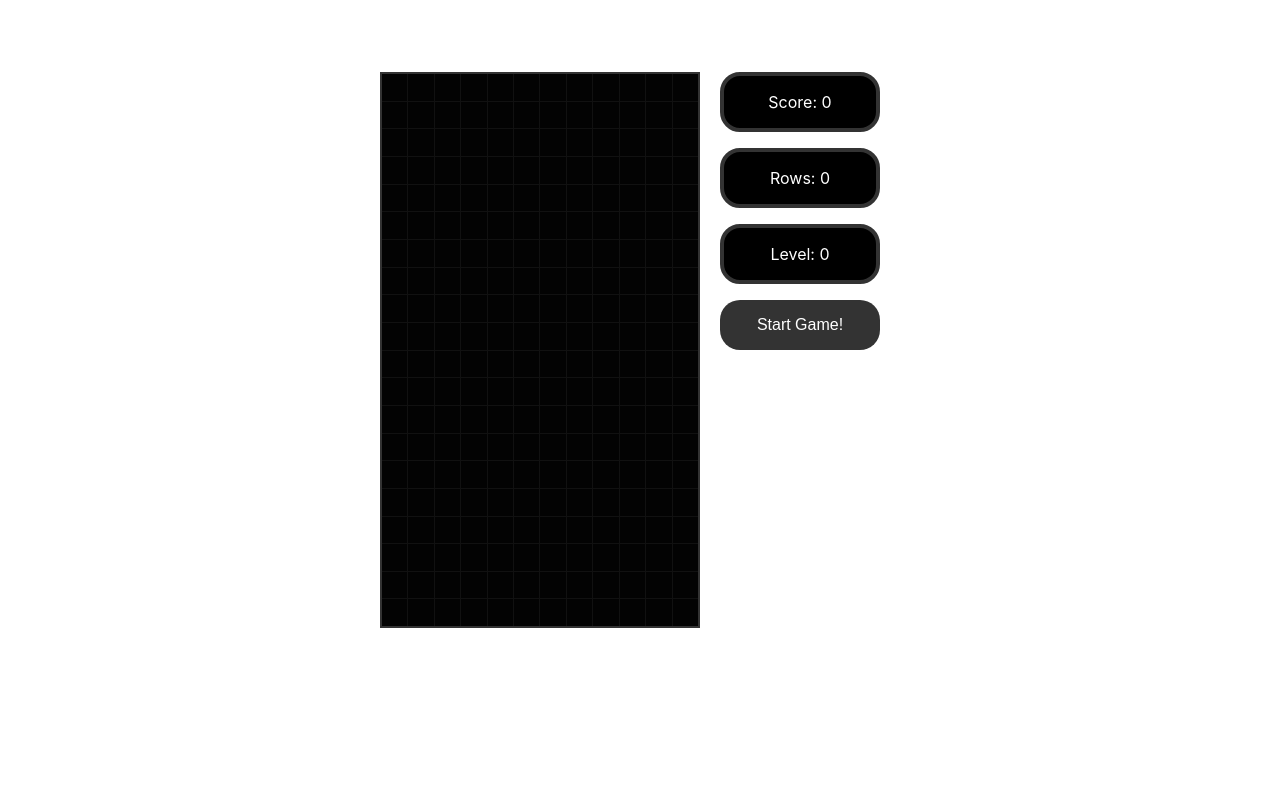
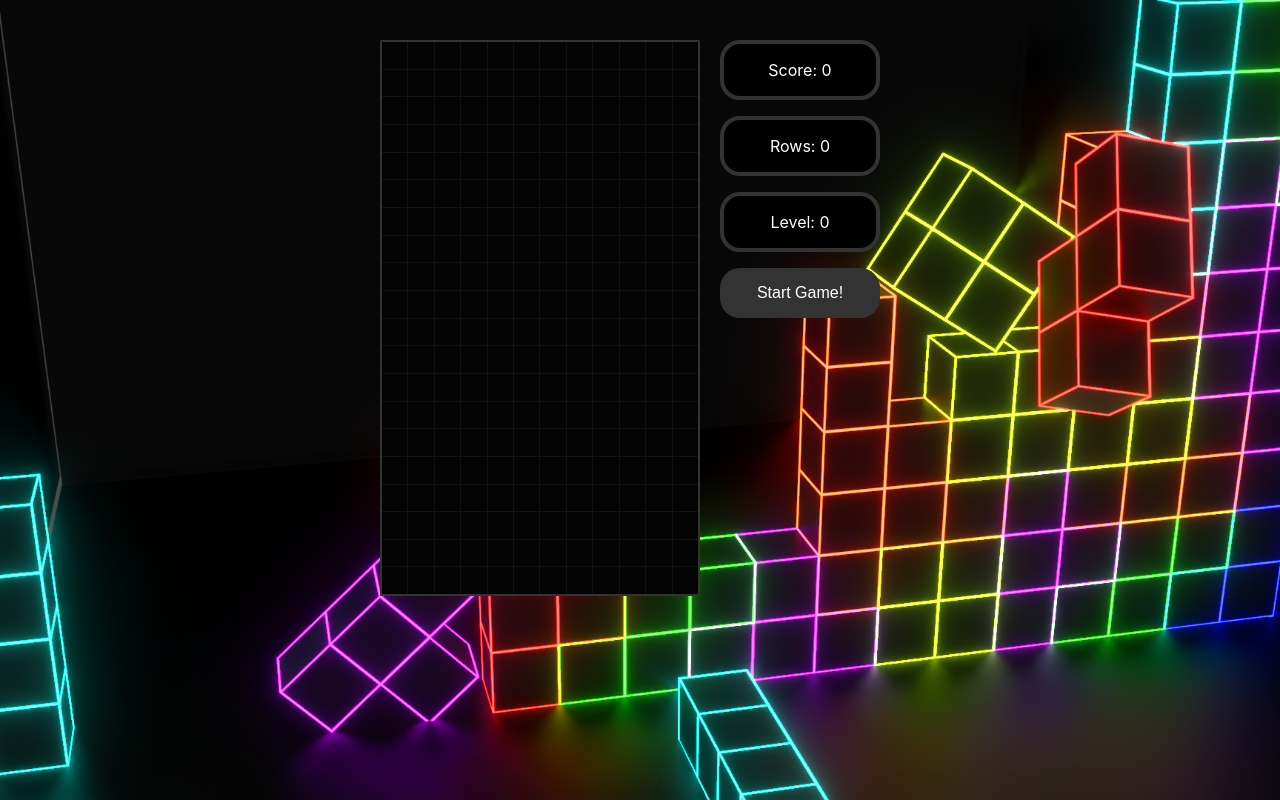
Before and after one commit to CRSylar/ft_Red_Tetris, a Next.js app: page /match in a window 1280 px wide. Built offline with nearby package versions, Linux system fonts and the light colour scheme.

Commit message:
Finita la parte game, piccolo problema col conto delle Row eliminate che va di 2 in 2, da capire, poi lavorare per integrazione con resto webapp

```diff
--- a/components/MatchComponent.js
+++ b/components/MatchComponent.js
@@ -1,9 +1,10 @@
 import React from 'react';
 import Tetris from "../gameComponents/Tetris";
+import styles from "../styles/Match.module.css"
 
 function MatchComponent (props) {
 	return (
-		<div>
+		<div className={styles.match}>
 			<Tetris />
 		</div>
 	);
--- a/gameComponents/Stage.js
+++ b/gameComponents/Stage.js
@@ -1,15 +1,16 @@
 import React from 'react';
 import Cell from "./Cell";
 import styled from "styled-components";
+import {STAGE_HEIGHT, STAGE_WIDTH} from "../gameHelpers/Utility";
 
 
 const StyledStage = styled.div`
 	display: grid;
 	grid-template-rows: repeat(
-		${props => props.height},
-		calc(25vw / ${props => props.width})
+		${STAGE_HEIGHT},
+		calc(25vw / ${STAGE_WIDTH})
 	);
-	grid-template-columns: repeat(${props => props.width}, 1fr);
+	grid-template-columns: repeat(${STAGE_WIDTH}, 1fr);
 	grid-gap:1px;
 	border: 2px solid #333;
 	width: 100%;
@@ -20,7 +21,7 @@ const StyledStage = styled.div`
 
 function Stage ({stage}) {
 	return (
-		<StyledStage width={stage[0].length} height={stage.length}>
+		<StyledStage>
 			{stage.map(row => row.map((cell, x) =>
 				<Cell key={x} type={cell[0]} />)
 			)}
--- a/gameComponents/Tetris.js
+++ b/gameComponents/Tetris.js
@@ -12,7 +12,7 @@ import {useGameStatus} from "../gameHelpers/Hooks/useGameStatus";
 // Styled Components
 const StyledTetrisWrapper = styled.div`
 	width: 100vw;
-	height: 80vh;
+	height: 100vh;
 `
 
 const StyledTetris = styled.div`
@@ -20,7 +20,7 @@ const StyledTetris = styled.div`
 	justify-content: center;
 	align-items: flex-start;
 	padding: 2.5rem;
-	margin: 2rem auto;
+	margin: auto;
 	max-width: 900px;
 
 	.Aside {
@@ -58,12 +58,13 @@ function Tetris () {
 		setLevel(0)
 	}
 
+	// Drop the Tetro by 1 line
 	const drop = () => {
-		// increase level every 10rows
-		/*if (rows > (level + 1) * 10) {
-			setLevel(prevState => prevState +1)
+		// increase level & speed every 10rows
+		if (rows > (level + 1) * 10) {
+			setLevel(prevState => prevState + 1)
 			setSpeed( 1000 / (level + 1) + 200)
-		}*/
+		}
 		//
 		if (!checkCollision(tetro, stage, {x: 0, y: 1}))
 			updateTetroPos({x: 0, y: 1, collided: false})
@@ -106,6 +107,7 @@ function Tetris () {
 		}
 	}
 
+	// Automatically drop the Tetro at specified speed
 	useInterval( () => {
 		drop()
 	}, speed)
@@ -116,6 +118,7 @@ function Tetris () {
 			<StyledTetris>
 
 			<Stage stage={stage}/>
+
 			<div className={"Aside"}>
 				{gameOver ?
 					(<Display gameOver={gameOver} text={'Game Over'} />)
--- a/gameHelpers/Hooks/useStage.js
+++ b/gameHelpers/Hooks/useStage.js
@@ -18,6 +18,7 @@ export const useStage = (tetro, spawnTetro) => {
 			presentStage.reduce( (newStage, row) => {
 				if (row.findIndex(cell => cell[0] === 0) === -1) {
 					setRowsCleared(prevState => prevState + 1)
+
 					// Unshift aggiunge nellArray X nuove righe all'INIZIO, dando l'effetto che il resto
 					// scenda di X mantenendo lo Stage di dimensione costante
 					newStage.unshift(new Array(presentStage[0].length).fill([0, 'clear']))
--- a/styles/Home.module.css
+++ b/styles/Home.module.css
@@ -3,7 +3,7 @@
   background-color: black;
   #background-image: url("/tetris-wallpaper.jpeg");
   background-image: url("/3D_Tetris_Wallp.png");
-  background-size: contain;
+  background-size: cover;
   background-repeat: no-repeat;
   background-position: bottom;
 }
--- a/styles/Match.module.css
+++ b/styles/Match.module.css
@@ -0,0 +1,8 @@
+
+.match {
+    background-color: black;
+    background-image: url("/3D_Tetris_Wallp.png");
+    background-size: cover;
+    background-repeat: no-repeat;
+    background-position: bottom;
+}
```
